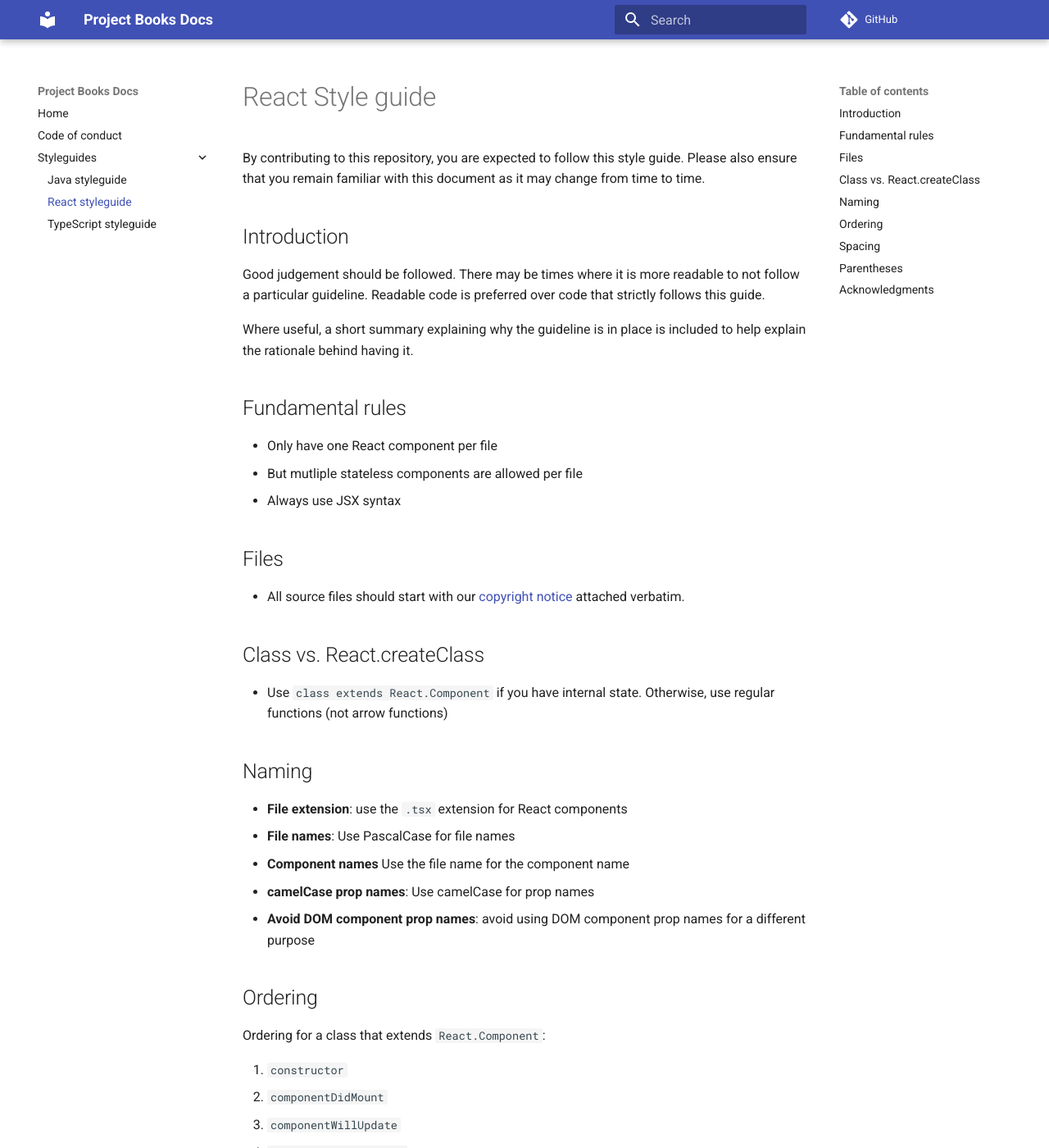
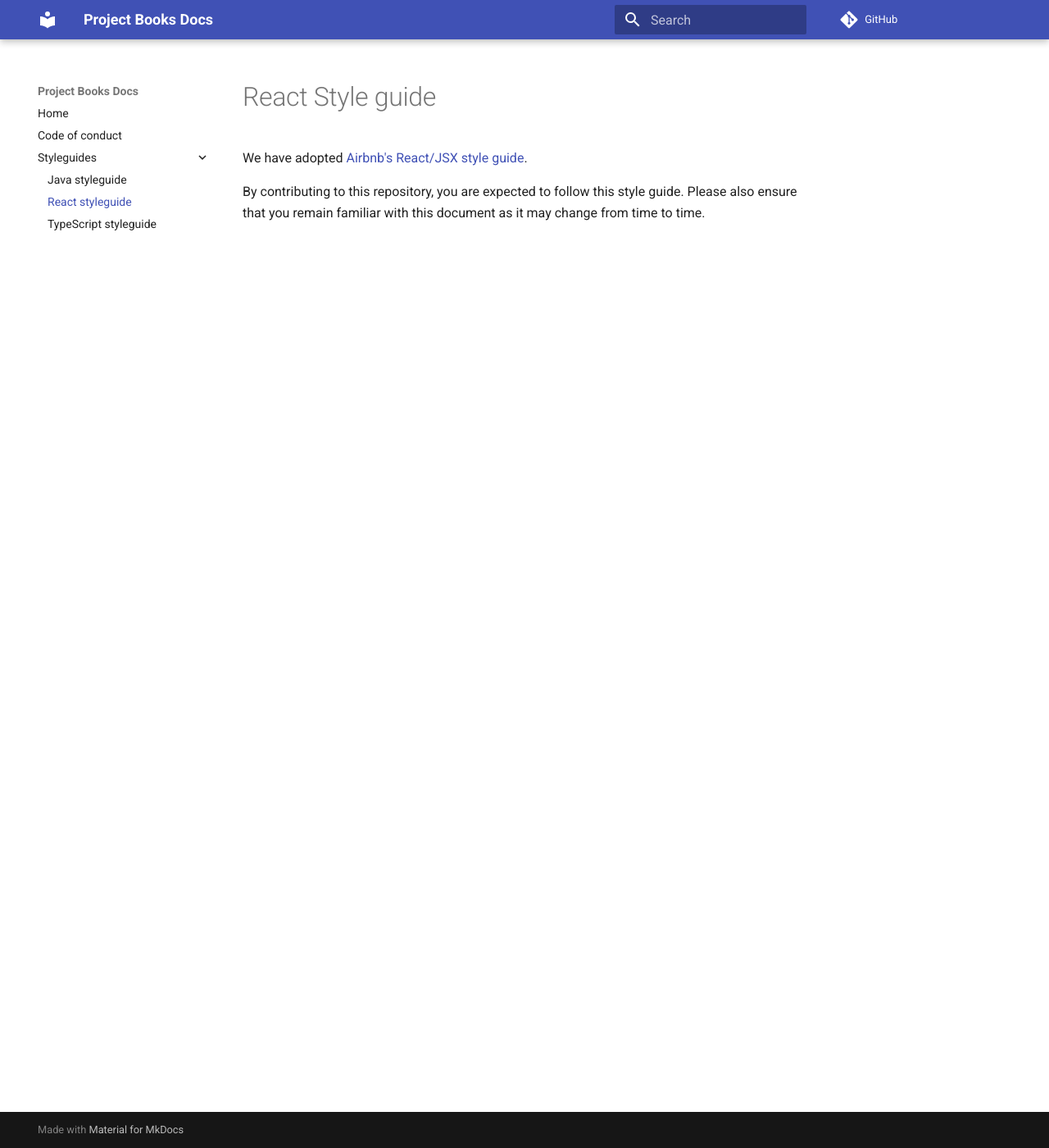
Before and after one commit to Project-Books/project-books.github.io, an MkDocs documentation site: the page built from docs/react-styleguide.md, in a window 1280 px wide and 1400 px high. Shown: the whole window at 82% size. Built offline with MkDocs 1.6.1 and Material for MkDocs 9.7.7, drawn with Linux system fonts in a browser that asks for light colours; some of the changed text lies outside the part shown.

Commit message:
Adopt Airbnb's React styleguide

````diff
--- a/docs/react-styleguide.md
+++ b/docs/react-styleguide.md
@@ -1,94 +1,5 @@
 # React  Style guide
 
+We have adopted [Airbnb's React/JSX style guide](https://github.com/airbnb/javascript/blob/master/react/README.md).
+
 By contributing to this repository, you are expected to follow this style guide. Please also ensure that you remain familiar with this document as it may change from time to time.
-
-## Introduction
-
-Good judgement should be followed. There may be times where it is more readable to not follow a particular guideline.
-Readable code is preferred over code that strictly follows this guide.
-
-Where useful, a short summary explaining why the guideline is in place is included to help explain the rationale behind having it.
-
-## Fundamental rules
-
-- Only have one React component per file
-   - But mutliple stateless components are allowed per file
-- Always use JSX syntax
-
-## Files
-
-- All source files should start with our [copyright notice](https://github.com/Project-Books/book-project/blob/react-login-558/COPYRIGHT) attached verbatim.
-
-## Class vs. React.createClass
-
-- Use `class extends React.Component` if you have internal state. Otherwise, use regular functions (not arrow functions)
-
-## Naming
-
-- **File extension**: use the `.tsx` extension for React components
-- **File names**: Use PascalCase for file names
-- **Component names** Use the file name for the component name
-- **camelCase prop names**: Use camelCase for prop names
-- **Avoid DOM component prop names**: avoid using DOM component prop names for a different purpose
-
-## Ordering
-
-Ordering for a class that extends `React.Component`:
-
-1. `constructor`
-2. `componentDidMount`
-3. `componentWillUpdate`
-4. `componentWillUnmount`
-5. `render`
-6. Additional render methods (e.g. `renderHeader`)
-
-## Spacing
-
-- Always have one space before the self-closing tag
-```jsx
-<Component/> // bad
-
-<Component  /> // also bad (more than one space)
-
-<Component /> // good
-```
-
-- Do not pad JSX curly braces with spaces
-
-```jsx
-<Component props={ something }> // bad
-<Component props={something}> // good
-```
-
-## Parentheses
-
-Wrap JSX tags in parentheses if they span more than one line
-
-```jsx
-// bad
-render() {
-    return <Component>
-             <ChildComponent />
-           </Component>;
-}
-
-// good
-render() {
-    return (
-        <Component>
-            <ChildComponent />
-        </Component>
-    )
-}
-
-// also good when only one line
-render() {
-    return <Component>{some text}</Component>
-}
-
-
-```
-
-## Acknowledgments
-
- Adapted from [Airbnb's React/JSX style guide](https://github.com/airbnb/javascript/tree/master/react).
````
